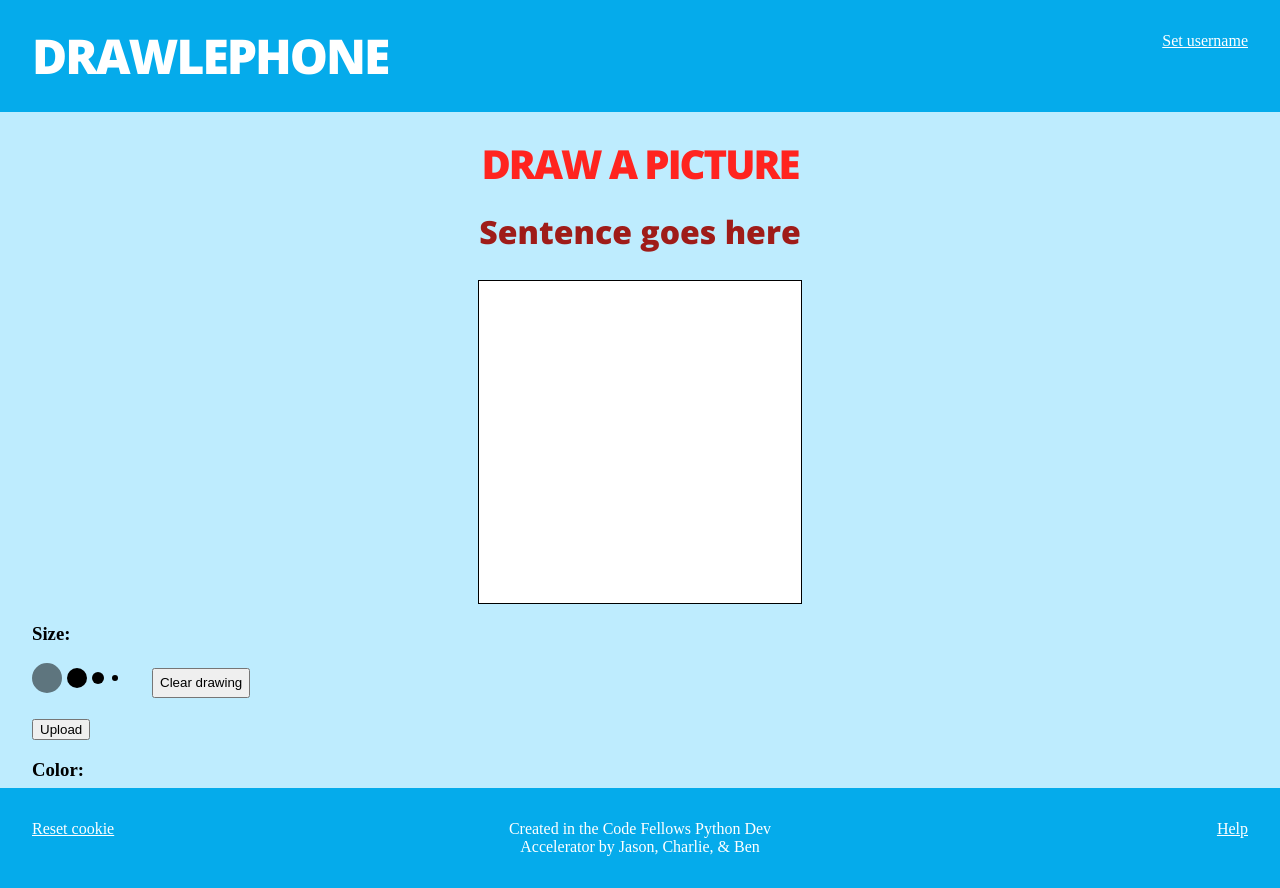
After one commit to BFriedland/telephone-project, a Flask app: page /step_one in a window 1280 px wide. The commit adds this page. Run offline with Flask 2, Linux system fonts and the light colour scheme; a map, chart or similar area stays blank; some libraries are stand-ins or nearby versions; some web fonts are replaced.

Commit message:
Started on step_one template

```diff
--- a/app.py
+++ b/app.py
@@ -52,6 +52,14 @@ def retrieve_drawing():
     return drawing_data
 
 
+def get_prompt():
+    return "A sample prompt is not very fun to draw."
+
+
+def store_prompt():
+    pass
+
+
 @app.route('/')
 def show_test_page():
     return render_template('test_page.html')
@@ -76,6 +84,16 @@ def test():
     return render_template('base.html')
 
 
+@app.route('/get-first-prompt')
+def get_first_prompt():
+    return get_prompt()
+
+
+@app.route('/step_one')
+def step_one():
+    return render_template("step_one.html")
+
+
 @app.route('/login', methods=['GET', 'POST'])
 def login():
     if request.method == 'POST':
--- /dev/null
+++ b/static/drawing.css
@@ -0,0 +1,210 @@
+.section-title {
+  margin: auto;
+  max-width: 50%;
+  text-align: center;
+  font-family: 'Open Sans', sans-serif;
+  font-size: 2.5em;
+  font-style: normal;
+  font-variant: normal;
+  font-weight: bold;
+  line-height: 1;
+  color: rgb(255,36,31);
+  text-transform: uppercase;
+  letter-spacing: -2px;
+}
+
+.drawing-prompt {
+  margin: auto;
+  max-width: 90%;
+  padding: 1em;
+  text-align: center;
+  font-family: 'Open Sans', sans-serif;
+  font-size: 2em;
+  font-style: normal;
+  font-variant: normal;
+  font-weight: bold;
+  line-height: 1;
+  color: rgb(159,28,25);
+}
+
+.canvas-box {
+  margin: auto;
+  border: 1px black solid;
+  background-color: white;
+  width: 320px;
+  height: 320px;
+  padding: 1px;
+}
+
+.control-box {
+  position: relative;
+  margin: 0;
+  padding: 0;
+}
+
+.color-selectors {
+  list-style: none;
+  position: relative;
+  height: 40px;
+}
+
+.size-selectors {
+  list-style: none;
+  position: relative;
+  height: 40px;
+}
+
+.selector {
+  border-radius: 100%;
+  width: 25px;
+  height: 25px;
+  position: absolute;
+}
+
+.huge {
+  height: 30px;
+  width: 30px;
+  background-color: black;
+  left: 0;
+  top: 0;
+}
+
+.large {
+  height: 20px;
+  width: 20px;
+  background-color: black;
+  left: 35px;
+  top: 5px;
+}
+
+.medium {
+  height: 12px;
+  width: 12px;
+  background-color: black;
+  top: 9px;
+  left: 60px;
+}
+
+.small {
+  height: 6px;
+  width: 6px;
+  background-color: black;
+  top: 12px;
+  left: 80px;
+}
+
+#clear {
+  position: absolute;
+  top: 45px;
+  left: 120px;
+  height: 30px;
+}
+
+.black {
+  background-color: black;
+  top: 0;
+  left: 0;
+}
+
+.white {
+  background-color: white;
+  top: 0;
+  left: 30px;
+}
+
+.red {
+  background-color: red;
+  top: 0;
+  left: 60px;
+}
+
+.yellow {
+  background-color: yellow;
+  top: 0;
+  left: 90px;
+  color: black;
+}
+
+.blue {
+  background-color: blue;
+  top: 0px;
+  left: 120px;
+}
+
+.aqua {
+  background-color: aqua;
+  top: 0px;
+  left: 120px;
+}
+
+.fuchsia {
+  background-color: fuchsia;
+  top: 0px;
+  left: 150px;
+}
+
+.gray {
+  background-color: gray;
+  top: 0px;
+  left: 180px;
+}
+
+.green {
+  background-color: green;
+  top: 0px;
+  left: 210px;
+}
+
+.lime {
+  background-color: lime;
+  top: 0px;
+  left: 240px;
+}
+
+.maroon {
+  background-color: maroon;
+  top: 0px;
+  left: 270px;
+}
+
+.navy {
+  background-color: navy;
+  top: 30px;
+  left: 0;
+}
+.olive {
+  background-color: olive;
+  top: 30px;
+  left: 30px;
+}
+
+.orange {
+  background-color: orange;
+  top: 30px;
+  left: 60px;
+}
+
+.purple {
+  background-color: purple;
+  top: 30px;
+  left: 90px;
+}
+
+.silver {
+  background-color: silver;
+  top: 30px;
+  left: 120px;
+}
+
+.teal {
+  background-color: teal;
+  top: 30px;
+  left: 150px;
+
+}
+
+.selected {
+  opacity: 0.5;
+  box-sizing: border-box;
+  border: 3px black solid;
+}
--- a/templates/base.html
+++ b/templates/base.html
@@ -4,6 +4,7 @@
   <title>Drawlephone</title>
   <link rel="stylesheet" type="text/css" href="/static/layout.css">
   <link rel="stylesheet" type="text/css" href="/static/style.css">
+  {% block stylesheets %}{% endblock %}
 </head>
 <body>
   <div class="container">
@@ -26,8 +27,6 @@
       <p class="center-footer">Created in the Code Fellows Python Dev Accelerator by Jason, Charlie, &amp; Ben</p>
     </footer>
   </div>
-  <script type="text/javascript" src="//cdnjs.cloudflare.com/ajax/libs/fabric.js/1.4.0/fabric.min.js"></script>
-  <script src="//code.jquery.com/jquery-1.11.0.min.js"></script>
   {% block scripts %}{% endblock %}
 </body>
 </html>
--- /dev/null
+++ b/templates/step_one.html
@@ -0,0 +1,47 @@
+{% extends "base.html" %}
+{% block stylesheets %}
+<link rel="stylesheet" type="text/css" href="/static/drawing.css">
+{% endblock %}
+{% block body %}
+<h1 class="section-title">Draw a picture</h1>
+<h2 class="drawing-prompt">Sentence goes here</h2>
+<div class="canvas-box">
+  <canvas id="drawing" class="lower-canvas"></canvas>
+</div>
+<div class="control-box">
+  <h3>Size:</h3>
+  <ul class="size-selectors cf">
+    <li class="selector huge selected"></li>
+    <li class="selector large"></li>
+    <li class="selector medium"></li>
+    <li class="selector small"></li>
+  </ul>
+  <button id="clear">Clear drawing</button>
+  <button id="upload">Upload</button>
+  <h3>Color:</h3>
+  <ul class="color-selectors cf">
+    <li class="selector black selected"></li>
+    <li class="selector white"></li>
+    <li class="selector red"></li>
+    <li class="selector yellow"></li>
+    <li class="selector blue"></li>
+    <li class="selector aqua"></li>
+    <li class="selector fuchsia"></li>
+    <li class="selector gray"></li>
+    <li class="selector green"></li>
+    <li class="selector lime"></li>
+    <li class="selector maroon"></li>
+    <li class="selector navy"></li>
+    <li class="selector olive"></li>
+    <li class="selector orange"></li>
+    <li class="selector purple"></li>
+    <li class="selector silver"></li>
+    <li class="selector teal"></li>
+  </ul>
+</div>
+{% endblock %}
+{% block scripts %}
+<script type="text/javascript" src="//cdnjs.cloudflare.com/ajax/libs/fabric.js/1.4.0/fabric.min.js"></script>
+<script src="//code.jquery.com/jquery-1.11.0.min.js"></script>
+<script type="text/javascript" src="/static/drawing.js"></script>
+{% endblock %}
```
